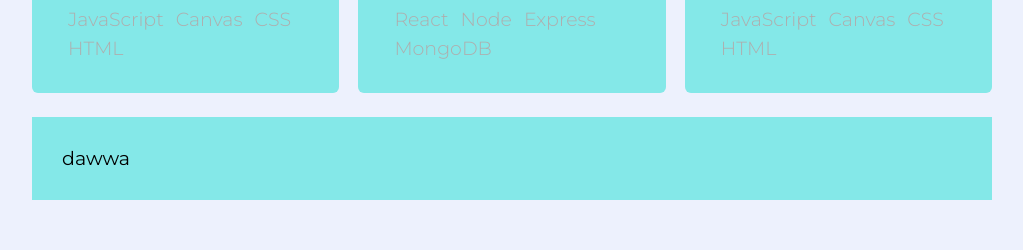
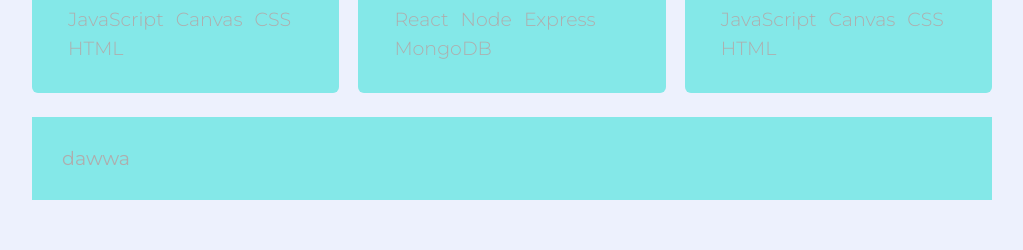
Before and after one commit to pz1996r/develoopers_portfolio, a Gatsby site: page /developer in a window 1280 px wide. Shown: the part 3152-3402 px from the top of the page, without its empty margins (128-1151 px from the left). Built offline with nearby package versions, Linux system fonts and the light colour scheme; Gatsby itself is replaced by a stand-in of ours.

Commit message:
error checking

```diff
--- a/src/components/Work/Work.js
+++ b/src/components/Work/Work.js
@@ -28,6 +28,7 @@
     width:100%;
     padding:30px;
     background-color: ${({ theme }) => theme.colors.tertiary};
+    color: ${({ theme }) => theme.colors.primaryTransparent};
 
 
 `;
```
